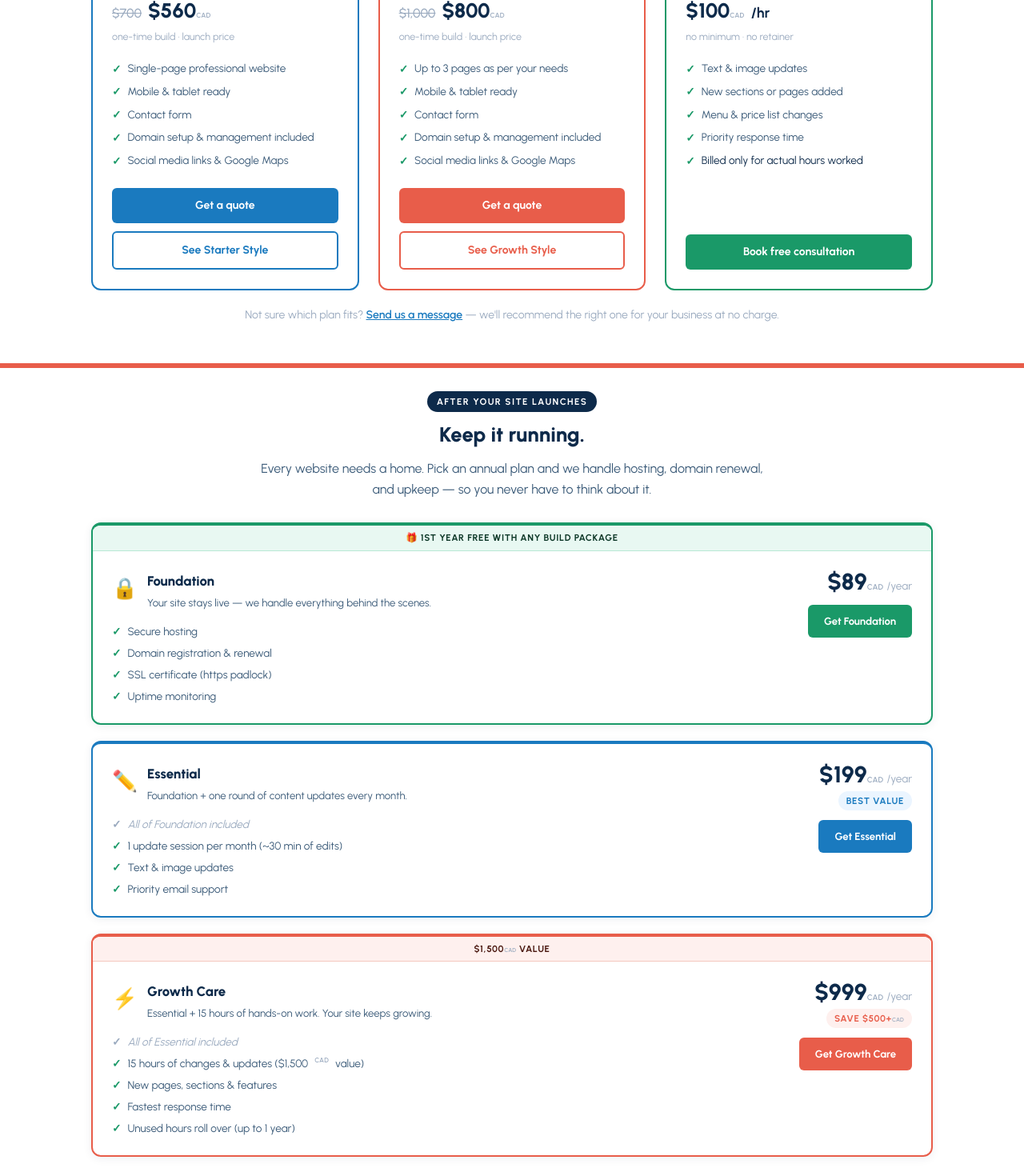
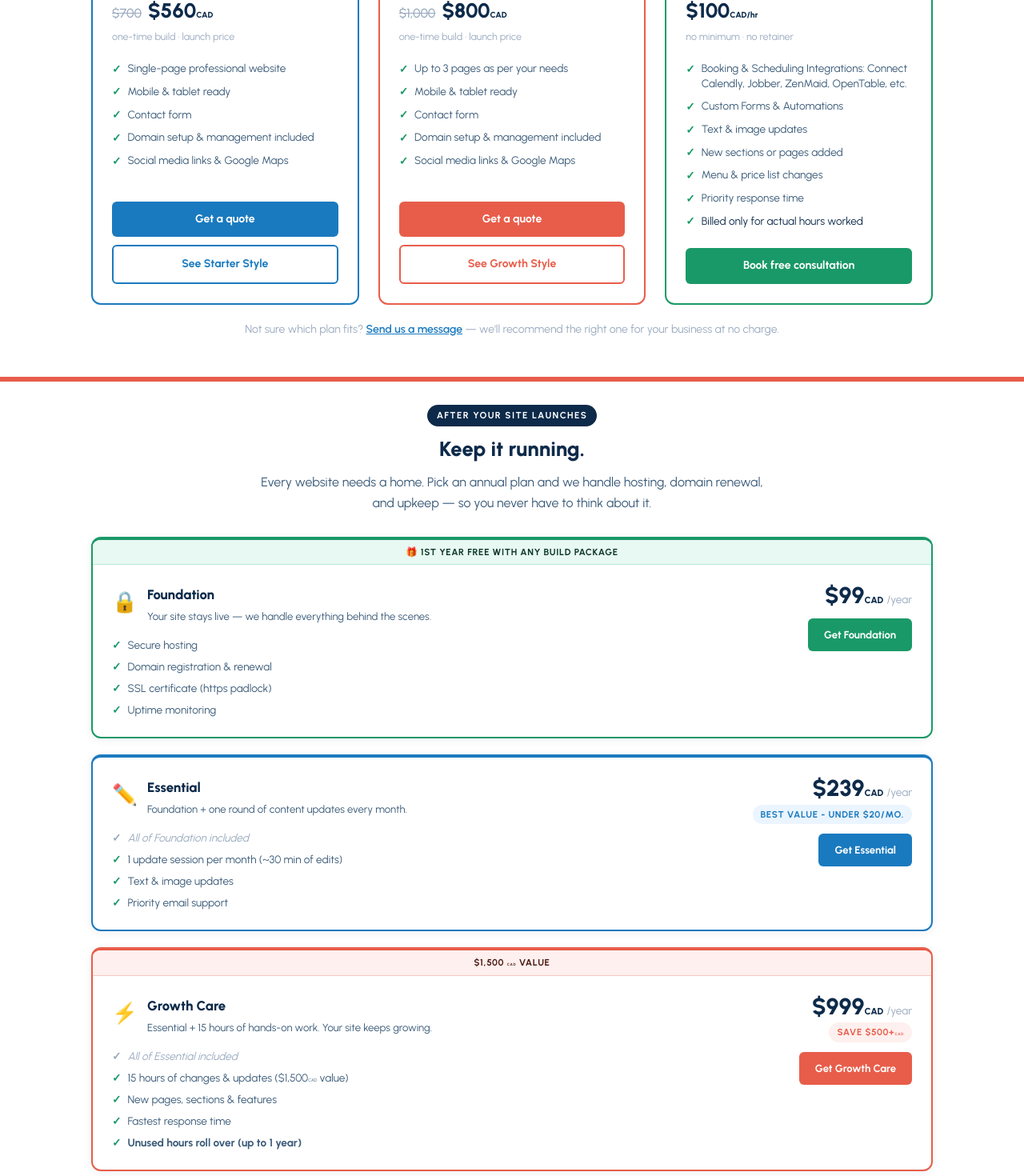
Before and after one commit to navarrocampos/navarrocampos_webpage, a Next.js app: page / in a window 1280 px wide. Shown: the part 1200-2670 px from the top of the page at 80% size. Built offline with nearby package versions, Linux system fonts and the light colour scheme.

Commit message:
Site_full_review

```diff
--- a/src/app/globals.css
+++ b/src/app/globals.css
@@ -372,7 +372,6 @@ input, select, textarea { font-family: inherit; font-size: 1rem; }
 .plan-price { margin-bottom: 20px; }
 .price-inline-row { display: flex; align-items: baseline; gap: 8px; }
 .price-was { font-size: 1rem; font-weight: 500; color: var(--slate-soft); text-decoration: line-through; }
-.price-was .cad { text-decoration: none; }
 .price-amount { font-family: var(--font-display); font-size: 1.6rem; font-weight: 800; color: var(--slate); }
 .price-per-hour { font-family: var(--font-display); font-size: 1.1rem; font-weight: 700; color: var(--slate); }
 .price-note { display: block; font-size: 0.78rem; color: var(--slate-soft); margin-top: 2px; }
@@ -425,7 +424,6 @@ input, select, textarea { font-family: inherit; font-size: 1rem; }
   padding: 6px 18px; border-radius: 20px; white-space: nowrap; flex-shrink: 0;
   letter-spacing: 0.02em;
 }
-.maint-included-badge .cad { color: #FFFFFF; }
 /* Fix 3: marker removed — zero width, no line */
 .maint-ladder { display: flex; flex-direction: column; gap: 0; }
 .maint-step { display: flex; gap: 0; position: relative; }
@@ -805,13 +803,12 @@ input, select, textarea { font-family: inherit; font-size: 1rem; }
 .faq-answer { padding: 0 20px 20px; }
 .faq-answer p { font-size: 0.95rem; color: var(--slate-mid); line-height: 1.65; }
 
-/* ---- 13c. Small CAD currency label ---- */
+/* ---- 13c. CAD currency label ---- */
+/* Inherits the surrounding text's font, weight and color exactly;
+   only the size changes — 60% smaller than the number it follows. */
 .cad {
-  font-size: 0.62em; font-weight: 600; color: var(--slate-soft);
-  letter-spacing: 0.02em; margin-left: 0; vertical-align: baseline;
+  font-size: 0.4em;
 }
-.price-amount .cad, .maint-price .cad, .proof-number .cad { font-size: 0.34em; vertical-align: baseline; }
-.faq-answer .cad { font-size: 0.85em; font-weight: 500; }
 
 /* ---- 14. Print ---- */
 @media print {
--- a/src/components/Footer.tsx
+++ b/src/components/Footer.tsx
@@ -17,7 +17,7 @@ export function Footer() {
           <a href="#" className="footer-logo-link" aria-label="NavarroCampos Services home">
             <NCLogo variant="dark" className="footer-logo-img" />
           </a>
-          <p className="footer-tagline">Professional websites. Honest prices. Family values.</p>
+          <p className="footer-tagline">Professional websites. Honest prices. Transparent communication.</p>
         </div>
 
         <nav className="footer-nav" aria-label="Footer navigation">
--- a/src/components/Hero.tsx
+++ b/src/components/Hero.tsx
@@ -1,5 +1,3 @@
-import { withCad } from './withCad';
-
 export function Hero() {
   return (
     <section className="hero" id="hero" aria-labelledby="hero-heading">
@@ -27,7 +25,7 @@ export function Hero() {
           </div>
           <div className="proof-divider" aria-hidden="true" />
           <div className="proof-item">
-            <span className="proof-number">{withCad('$560CAD')}</span>
+            <span className="proof-number">{'$560'}<span className="cad">CAD</span></span>
             <span className="proof-label">Websites from (launch price)</span>
           </div>
           <div className="proof-divider" aria-hidden="true" />
--- a/src/components/Maintenance.tsx
+++ b/src/components/Maintenance.tsx
@@ -1,8 +1,9 @@
-import { withCad } from './withCad';
+import type { ReactNode } from 'react';
 
 interface Feature {
-  text: string;
+  text: ReactNode;
   inherit?: boolean;
+  bold?: boolean;
 }
 
 interface Tier {
@@ -12,10 +13,10 @@ interface Tier {
   tagline: string;
   cardClass: string;
   includedTag?: string;
-  badgeValue?: string;
-  price: string;
+  badgeValue?: ReactNode;
+  price: ReactNode;
   period: string;
-  save?: { label: string; cls: string };
+  save?: { label: ReactNode; cls: string };
   cta: { label: string; cls: string };
   features: Feature[];
 }
@@ -28,7 +29,7 @@ const tiers: Tier[] = [
     tagline: 'Your site stays live — we handle everything behind the scenes.',
     cardClass: 'maint-step-card--slate',
     includedTag: '🎁 1st year free with any build package',
-    price: '$89CAD',
+    price: <>{'$99'}<span className="cad">CAD</span></>,
     period: '/year',
     cta: { label: 'Get Foundation', cls: 'maint-cta--slate' },
     features: [
@@ -44,9 +45,9 @@ const tiers: Tier[] = [
     name: 'Essential',
     tagline: 'Foundation + one round of content updates every month.',
     cardClass: 'maint-step-card--blue',
-    price: '$199CAD',
+    price: <>{'$239'}<span className="cad">CAD</span></>,
     period: '/year',
-    save: { label: 'best value', cls: 'maint-save--blue' },
+    save: { label: 'Best Value - Under $20/mo.', cls: 'maint-save--blue' },
     cta: { label: 'Get Essential', cls: 'maint-cta--blue' },
     features: [
       { text: 'All of Foundation included', inherit: true },
@@ -61,17 +62,17 @@ const tiers: Tier[] = [
     name: 'Growth Care',
     tagline: 'Essential + 15 hours of hands-on work. Your site keeps growing.',
     cardClass: 'maint-step-card--coral',
-    badgeValue: '$1,500CAD value',
-    price: '$999CAD',
+    badgeValue: <>{'$1,500 '}<span className="cad">CAD</span>{' value'}</>,
+    price: <>{'$999'}<span className="cad">CAD</span></>,
     period: '/year',
-    save: { label: 'save $500+CAD', cls: 'maint-save--coral' },
+    save: { label: <>{'save $500+'}<span className="cad">CAD</span></>, cls: 'maint-save--coral' },
     cta: { label: 'Get Growth Care', cls: 'maint-cta--coral' },
     features: [
       { text: 'All of Essential included', inherit: true },
-      { text: '15 hours of changes & updates ($1,500CAD value)' },
+      { text: <>{'15 hours of changes & updates ($1,500'}<span className="cad">CAD</span>{' value)'}</> },
       { text: 'New pages, sections & features' },
       { text: 'Fastest response time' },
-      { text: 'Unused hours roll over (up to 1 year)' },
+      { text: 'Unused hours roll over (up to 1 year)', bold: true },
     ],
   },
 ];
@@ -102,7 +103,7 @@ export function Maintenance() {
                   <div className="maint-included-tag-top">{tier.includedTag}</div>
                 )}
                 {tier.badgeValue && (
-                  <div className="maint-badge-value">{withCad(tier.badgeValue)}</div>
+                  <div className="maint-badge-value">{tier.badgeValue}</div>
                 )}
 
                 <div className="maint-step-card-inner">
@@ -122,8 +123,10 @@ export function Maintenance() {
                             aria-hidden="true"
                           >✓</span>
                           {f.inherit
-                            ? <span className="maint-inherited">{withCad(f.text)}</span>
-                            : withCad(f.text)
+                            ? <span className="maint-inherited">{f.text}</span>
+                            : f.bold
+                              ? <strong>{f.text}</strong>
+                              : <span>{f.text}</span>
                           }
                         </li>
                       ))}
@@ -133,11 +136,11 @@ export function Maintenance() {
                   <div className="maint-step-right">
                     <div className="maint-price-group">
                       <div className="maint-step-price">
-                        <span className="maint-price">{withCad(tier.price)}</span>
+                        <span className="maint-price">{tier.price}</span>
                         <span className="maint-period">{tier.period}</span>
                       </div>
                       {tier.save && (
-                        <span className={`maint-save ${tier.save.cls}`}>{withCad(tier.save.label)}</span>
+                        <span className={`maint-save ${tier.save.cls}`}>{tier.save.label}</span>
                       )}
                     </div>
                     <a href="#contact" className={`maint-cta ${tier.cta.cls}`}>
--- a/src/components/Services.tsx
+++ b/src/components/Services.tsx
@@ -1,4 +1,4 @@
-import { withCad } from './withCad';
+import type { ReactNode } from 'react';
 
 interface Cta {
   label: string;
@@ -16,7 +16,7 @@ interface Plan {
   cardClass: string;
   badge?: string;
   priceWas?: string;
-  price: string;
+  price: ReactNode;
   perHour?: boolean;
   priceNote: string;
   features: string[];
@@ -33,7 +33,7 @@ const plans: Plan[] = [
     headerClass: 'plan-header--blue',
     cardClass: 'plan-card--blue-border',
     priceWas: '$700',
-    price: '$560CAD',
+    price: <>{'$560'}<span className="cad">CAD</span></>,
     priceNote: 'one-time build · launch price',
     features: [
       'Single-page professional website',
@@ -56,7 +56,7 @@ const plans: Plan[] = [
     cardClass: 'plan-card--coral-border plan-card--featured',
     badge: 'Most Popular',
     priceWas: '$1,000',
-    price: '$800CAD',
+    price: <>{'$800'}<span className="cad">CAD</span></>,
     priceNote: 'one-time build · launch price',
     features: [
       'Up to 3 pages as per your needs',
@@ -67,7 +67,7 @@ const plans: Plan[] = [
     ],
     cta: [
       { label: 'Get a quote',      href: '#contact',               cls: 'plan-cta--coral' },
-      { label: 'See Growth Style', href: '/mexican-restaurant-concept/index.html', cls: 'plan-cta--coral-ghost', target: '_blank' },
+      { label: 'See Growth Style', href: 'growth-style-main.html', cls: 'plan-cta--coral-ghost', target: '_blank' },
     ],
   },
   {
@@ -77,10 +77,12 @@ const plans: Plan[] = [
     tagline: 'Live updates when you need them.',
     headerClass: 'plan-header--mint',
     cardClass: 'plan-card--mint-border',
-    price: '$100CAD',
+    price: <>{'$100'}<span className="cad">CAD/hr</span></>,
     perHour: true,
     priceNote: 'no minimum · no retainer',
     features: [
+      'Booking & Scheduling Integrations: Connect Calendly, Jobber, ZenMaid, OpenTable, etc.',
+      'Custom Forms & Automations',
       'Text & image updates',
       'New sections or pages added',
       'Menu & price list changes',
@@ -117,7 +119,7 @@ export function Services() {
             <strong>1st year of Foundation included free</strong> with any website build — your
             hosting, domain &amp; SSL are covered from day one.
           </div>
-          <span className="maint-included-badge">{withCad('$89CAD')} value</span>
+          <span className="maint-included-badge">{'$99'}<span className="cad">CAD</span>{' value'}</span>
         </a>
 
         <div className="plans-grid">
@@ -138,9 +140,8 @@ export function Services() {
               <div className="plan-body">
                 <div className="plan-price">
                   <span className="price-inline-row">
-                    {plan.priceWas && <span className="price-was">{withCad(plan.priceWas)}</span>}
-                    <span className="price-amount">{withCad(plan.price)}</span>
-                    {plan.perHour && <span className="price-per-hour">/hr</span>}
+                    {plan.priceWas && <span className="price-was">{plan.priceWas}</span>}
+                    <span className="price-amount">{plan.price}</span>
                   </span>
                   <span className="price-note">{plan.priceNote}</span>
                 </div>
--- a/src/components/withCad.tsx
+++ /dev/null
@@ -1,26 +0,0 @@
-import type { ReactNode } from 'react';
-
-/**
- * Splits a string on the literal "CAD" and wraps each occurrence in a
- * small, muted <span className="cad"> so currency labels read as a
- * subtle disclaimer rather than part of the headline price.
- *
- * Usage: {withCad(tier.price)}  →  "$89 CAD" renders as $89 ᶜᵃᵈ (small)
- */
-export function withCad(text: string): ReactNode {
-  const parts = text.split('CAD');
-  if (parts.length === 1) return text;
-
-  const nodes: ReactNode[] = [];
-  parts.forEach((part, i) => {
-    if (part) nodes.push(part);
-    if (i < parts.length - 1) {
-      nodes.push(
-        <span className="cad" key={i}>
-          CAD
-        </span>
-      );
-    }
-  });
-  return nodes;
-}
```
Also changed, not shown: src/components/ContactForm.tsx (+5 -5 lines), src/components/FAQ.tsx (+18 -4 lines).
